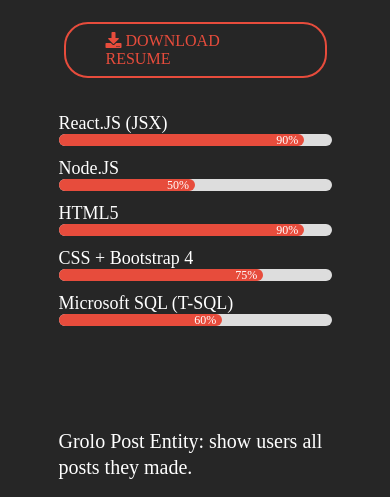
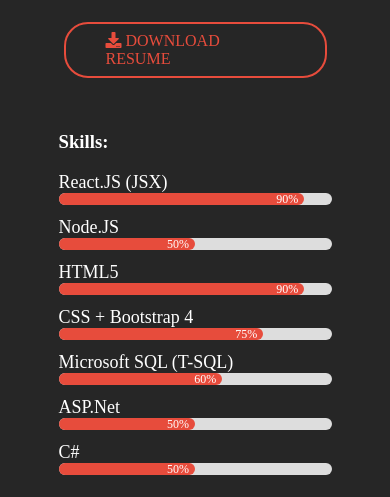
Before and after one commit to khuongtran19/portfolioV2, a plain HTML site: page index.html in a window 390 px wide. Shown: the part 1248-1745 px from the top of the page. Drawn offline with Linux system fonts and the light colour scheme; grey boxes are pictures that could not be loaded.

Commit message:
update responsive

```diff
--- a/about.css
+++ b/about.css
@@ -82,6 +82,14 @@
   width: 60%;
   animation: sql 2s;
 }
+.p6 {
+  width: 50%;
+  animation: net 2s;
+}
+.p7 {
+  width: 50%;
+  animation: c 2s;
+}
 @keyframes react {
   0% {
     width: 0%;
@@ -120,6 +128,22 @@
   }
   100% {
     width: 75%;
+  }
+}
+@keyframes net {
+  0% {
+    width: 0%;
+  }
+  100% {
+    width: 50%;
+  }
+}
+@keyframes c {
+  0% {
+    width: 0%;
+  }
+  100% {
+    width: 50%;
   }
 }
 .progress-bar span {
--- a/index.html
+++ b/index.html
@@ -58,6 +58,7 @@
             >
           </div>
         <div class="skills">
+          <h3>Skills:</h3>
           <div class="skill">
             <div class="title">React.JS (JSX)</div>
             <div class="progress">
@@ -98,6 +99,22 @@
               </div>
             </div>
           </div>
+          <div class="skill">
+            <div class="title">ASP.Net</div>
+              <div class="progress">
+                <div class="progress-bar p6">
+                  <span>50%</span>
+                </div>
+              </div>
+            </div>
+            <div class="skill">
+                <div class="title">C#</div>
+                <div class="progress">
+                  <div class="progress-bar p7">
+                    <span>50%</span>
+                  </div>
+                </div>
+              </div>
         </div>
       </div>
     </div>
```
